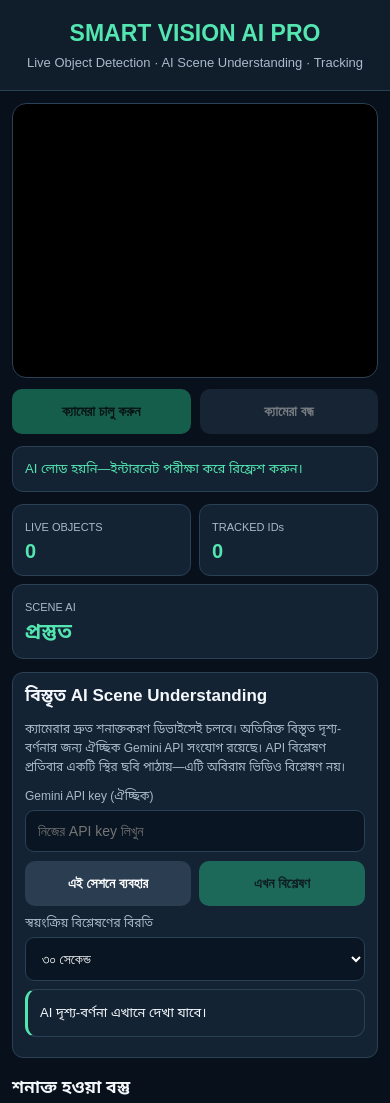
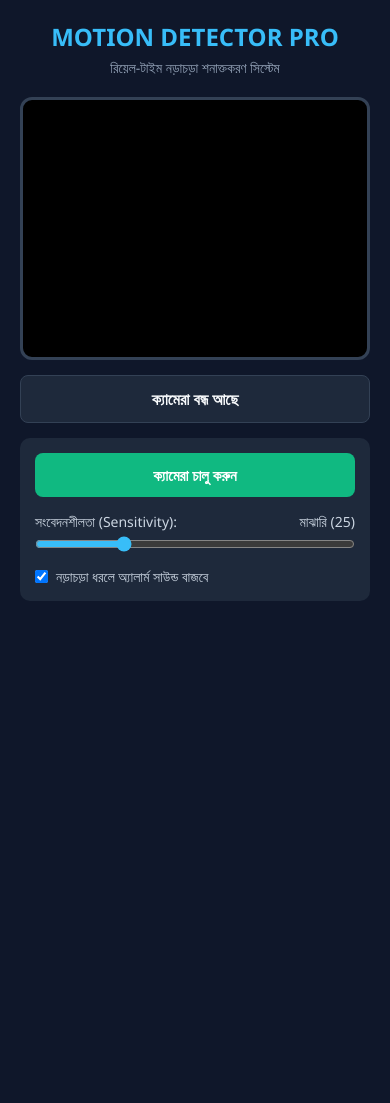
Before and after one commit to yasinfo725/Hi, a plain HTML site: page index.html in a window 390 px wide. Shown: the top 1103 px of the page. After the commit the page ends 844 px from the top, so only its background shows below. Drawn offline with Linux system fonts and the light colour scheme.

Commit message:
Update index.html

```diff
--- a/index.html
+++ b/index.html
@@ -1,79 +1,344 @@
-<!doctype html>
+<!DOCTYPE html>
 <html lang="bn">
 <head>
-<meta charset="utf-8">
-<meta name="viewport" content="width=device-width,initial-scale=1">
-<meta name="theme-color" content="#08111b">
-<title>Smart Vision AI Pro</title>
-<style>
-*{box-sizing:border-box}body{margin:0;background:#08111b;color:#f4f8fc;font-family:Arial,"Noto Sans Bengali",sans-serif}
-header{text-align:center;padding:20px 12px;background:#101d2b;border-bottom:1px solid #2a4054}
-h1{margin:0;color:#53e6b0;font-size:26px}header p{color:#a8bacb;font-size:13px;margin:8px 0 0}
-main{max-width:780px;margin:auto;padding:12px}.camera{position:relative;aspect-ratio:4/3;background:#000;border:1px solid #2a4054;border-radius:14px;overflow:hidden}
-video,canvas{position:absolute;inset:0;width:100%;height:100%;object-fit:cover}canvas{pointer-events:none}
-.actions{display:grid;grid-template-columns:1fr 1fr;gap:9px;margin:11px 0}
-button{border:0;border-radius:10px;padding:13px 8px;background:#27bd88;color:#061710;font-weight:bold;font-size:14px;min-height:45px}
-button.alt{background:#2a3d51;color:white}button:disabled{opacity:.45}
-.status,.panel,.stat,.item{background:#142333;border:1px solid #2a4054;border-radius:11px;padding:12px}
-.status{margin:12px 0;color:#53e6b0;font-size:13px;line-height:1.55}
-.stats{display:grid;grid-template-columns:repeat(3,1fr);gap:8px}.stat small{color:#a8bacb;font-size:11px}.stat strong{display:block;color:#53e6b0;font-size:20px;margin-top:5px}
-h2{font-size:17px;margin:19px 0 9px}.panel{margin-top:13px}.muted{color:#a8bacb;font-size:12px;line-height:1.6}
-label{display:block;color:#a8bacb;font-size:12px;margin:10px 0 5px}input,select{width:100%;padding:12px;background:#091522;color:white;border:1px solid #2a4054;border-radius:9px;font-size:14px}
-.row{display:flex;gap:8px;margin-top:9px}.row>*{flex:1}.item{margin:8px 0;font-size:13px;line-height:1.65;border-left:3px solid #53e6b0}
-.pill{color:#53e6b0;background:#1b3c38;border-radius:20px;padding:2px 7px;font-size:11px}
-.warn{background:#282516;border:1px solid #51472a;color:#e6d8a8;padding:11px;border-radius:10px;font-size:12px;line-height:1.65;margin-top:12px}
-footer{text-align:center;color:#8294a7;font-size:11px;padding:18px}
-@media(max-width:430px){h1{font-size:23px}.stats{grid-template-columns:1fr 1fr}.stat:last-child{grid-column:span 2}}
-</style>
+    <meta charset="UTF-8">
+    <meta name="viewport" content="width=device-width, initial-scale=1.0">
+    <title>স্মার্ট মোশন ডিটেক্টর</title>
+    <style>
+        * {
+            box-sizing: border-box;
+            margin: 0;
+            padding: 0;
+            font-family: 'Segoe UI', Tahoma, Geneva, Verdana, sans-serif;
+        }
+        body {
+            background-color: #0f172a;
+            color: #f8fafc;
+            display: flex;
+            flex-direction: column;
+            align-items: center;
+            min-height: 100vh;
+            padding: 20px;
+        }
+        header {
+            text-align: center;
+            margin-bottom: 20px;
+        }
+        header h1 {
+            color: #38bdf8;
+            font-size: 24px;
+            margin-bottom: 5px;
+        }
+        header p {
+            color: #94a3b8;
+            font-size: 14px;
+        }
+        .camera-container {
+            position: relative;
+            width: 100%;
+            max-width: 500px;
+            border-radius: 12px;
+            overflow: hidden;
+            border: 3px solid #334155;
+            background-color: #000;
+            aspect-ratio: 4/3;
+        }
+        video, canvas {
+            position: absolute;
+            top: 0;
+            left: 0;
+            width: 100%;
+            height: 100%;
+            object-fit: cover;
+        }
+        .status-box {
+            margin-top: 15px;
+            padding: 12px 20px;
+            border-radius: 8px;
+            font-weight: bold;
+            font-size: 16px;
+            width: 100%;
+            max-width: 500px;
+            text-align: center;
+            background-color: #1e293b;
+            border: 1px solid #334155;
+            transition: all 0.2s ease;
+        }
+        .motion-detected {
+            background-color: #dc2626 !important;
+            color: #ffffff !important;
+            border-color: #f87171 !important;
+            box-shadow: 0 0 15px rgba(220, 38, 38, 0.6);
+        }
+        .controls {
+            margin-top: 15px;
+            width: 100%;
+            max-width: 500px;
+            display: flex;
+            flex-direction: column;
+            gap: 15px;
+            background-color: #1e293b;
+            padding: 15px;
+            border-radius: 10px;
+        }
+        .btn-group {
+            display: flex;
+            gap: 10px;
+        }
+        button {
+            flex: 1;
+            padding: 12px;
+            border: none;
+            border-radius: 8px;
+            font-size: 15px;
+            font-weight: bold;
+            cursor: pointer;
+            transition: opacity 0.2s;
+        }
+        button:active {
+            opacity: 0.8;
+        }
+        #startBtn {
+            background-color: #10b981;
+            color: white;
+        }
+        #stopBtn {
+            background-color: #ef4444;
+            color: white;
+            display: none;
+        }
+        .slider-container {
+            display: flex;
+            flex-direction: column;
+            gap: 5px;
+        }
+        .slider-container label {
+            font-size: 14px;
+            color: #cbd5e1;
+            display: flex;
+            justify-content: space-between;
+        }
+        input[type="range"] {
+            width: 100%;
+            accent-color: #38bdf8;
+        }
+        .checkbox-container {
+            display: flex;
+            align-items: center;
+            gap: 8px;
+            font-size: 14px;
+            color: #cbd5e1;
+        }
+    </style>
 </head>
 <body>
-<header><h1>SMART VISION AI PRO</h1><p>Live Object Detection · AI Scene Understanding · Tracking</p></header>
-<main>
-<div class="camera"><video id="video" autoplay playsinline muted></video><canvas id="canvas"></canvas></div>
-<div class="actions"><button id="start" disabled>ক্যামেরা চালু করুন</button><button id="stop" class="alt" disabled>ক্যামেরা বন্ধ</button></div>
-<div class="status" id="status">AI ইঞ্জিন লোড হচ্ছে… ইন্টারনেট চালু রাখুন।</div>
-<div class="stats">
- <div class="stat"><small>LIVE OBJECTS</small><strong id="count">0</strong></div>
- <div class="stat"><small>TRACKED IDs</small><strong id="tracks">0</strong></div>
- <div class="stat"><small>SCENE AI</small><strong id="sceneState">প্রস্তুত</strong></div>
-</div>
-<section class="panel">
- <h2 style="margin-top:0">বিস্তৃত AI Scene Understanding</h2>
- <p class="muted">ক্যামেরার দ্রুত শনাক্তকরণ ডিভাইসেই চলবে। অতিরিক্ত বিস্তৃত দৃশ্য-বর্ণনার জন্য ঐচ্ছিক Gemini API সংযোগ রয়েছে। API বিশ্লেষণ প্রতিবার একটি স্থির ছবি পাঠায়—এটি অবিরাম ভিডিও বিশ্লেষণ নয়।</p>
- <label for="key">Gemini API key (ঐচ্ছিক)</label>
- <input id="key" type="password" autocomplete="off" placeholder="নিজের API key লিখুন">
- <div class="row"><button id="apply" class="alt">এই সেশনে ব্যবহার</button><button id="analyze" disabled>এখন বিশ্লেষণ</button></div>
- <label for="interval">স্বয়ংক্রিয় বিশ্লেষণের বিরতি</label>
- <select id="interval"><option value="0">বন্ধ (ম্যানুয়াল)</option><option value="30000" selected>৩০ সেকেন্ড</option><option value="60000">৬০ সেকেন্ড</option></select>
- <div class="item" id="scene">AI দৃশ্য-বর্ণনা এখানে দেখা যাবে।</div>
-</section>
-<h2>শনাক্ত হওয়া বস্তু</h2><div id="list"><div class="item">ক্যামেরা চালু করলে ফলাফল দেখা যাবে।</div></div>
-<div class="warn"><b>জেনে রাখো:</b> এই সংস্করণে COCO-SSD দ্রুত ৮০টি পরিচিত শ্রেণির বস্তু শনাক্ত করে। Gemini ছবির দৃশ্য আরও বিস্তৃতভাবে বর্ণনা করতে পারে, কিন্তু সেটি প্রতিটি বস্তুর নির্ভুল বাউন্ডিং বক্স বা নিশ্চিত পরিচয় দিতে পারে না। সব বস্তু শতভাগ চিনতে পারে—এমন কোনো মডেল নেই। দূরত্ব আনুমানিক; নির্ভুল মাপের জন্য ক্যালিব্রেশন বা Depth Sensor দরকার। API-তে পাঠানো ছবি তৃতীয় পক্ষের সার্ভারে যায়। API key এই পেজে ব্যবহার করলে ব্রাউজারে দেখা সম্ভব; পাবলিক ওয়েবসাইটে key প্রকাশ কোরো না। API ব্যবহারে সীমা/খরচ থাকতে পারে—অজানা বিলিং চালু কোরো না।</div>
-</main>
-<footer>SMART VISION AI PRO · Balanced online-assisted mode</footer>
-<script src="https://cdn.jsdelivr.net/npm/@tensorflow/tfjs@4.17.0/dist/tf.min.js"></script>
-<script src="https://cdn.jsdelivr.net/npm/@tensorflow-models/coco-ssd@2.2.3/dist/coco-ssd.min.js"></script>
-<script>
-"use strict";
-const el=id=>document.getElementById(id),video=el("video"),canvas=el("canvas"),ctx=canvas.getContext("2d");
-let model=null,stream=null,running=false,busy=false,timer=null,sceneTimer=null,apiKey="",nextId=1,trackMap=new Map();
-const FOV=60;
-const widths={person:.45,cat:.22,dog:.30,car:1.8,bicycle:.6,motorcycle:.8,bus:2.5,truck:2.4,chair:.5,bottle:.07,cup:.09,backpack:.3,laptop:.33,book:.15,cell_phone:.08,bird:.15,horse:.6,sheep:.45,cow:.75,tv:.9,keyboard:.45,mouse:.07,umbrella:.9,banana:.18,apple:.08,train:2.8};
-const bn={person:"মানুষ",cat:"বিড়াল",dog:"কুকুর",car:"গাড়ি",bicycle:"সাইকেল",motorcycle:"মোটরসাইকেল",bus:"বাস",truck:"ট্রাক",chair:"চেয়ার",bottle:"বোতল",cup:"কাপ",backpack:"ব্যাগ",laptop:"ল্যাপটপ",book:"বই",cell_phone:"মোবাইল ফোন",bird:"পাখি",horse:"ঘোড়া",sheep:"ভেড়া",cow:"গরু",tv:"টেলিভিশন",keyboard:"কিবোর্ড",mouse:"মাউস",umbrella:"ছাতা",banana:"কলা",apple:"আপেল",train:"ট্রেন"};
-function status(t){el("status").textContent=t}
-function resize(){if(video.videoWidth){canvas.width=video.videoWidth;canvas.height=video.videoHeight}}
-function angle(cx){const half=canvas.width/2,f=half/Math.tan(FOV*Math.PI/360);return Math.atan((cx-half)/f)*180/Math.PI}
-function distance(cls,pw){if(!widths[cls]||!pw)return null;const f=(canvas.width/2)/Math.tan(FOV*Math.PI/360);return widths[cls]*f/pw}
-function overlap(a,b){const x1=Math.max(a[0],b[0]),y1=Math.max(a[1],b[1]),x2=Math.min(a[0]+a[2],b[0]+b[2]),y2=Math.min(a[1]+a[3],b[1]+b[3]),i=Math.max(0,x2-x1)*Math.max(0,y2-y1);return i/(a[2]*a[3]+b[2]*b[3]-i||1)}
-function assignIds(preds){const now=Date.now(),used=new Set();return preds.map(p=>{let id=null,best=.22;for(const [k,t] of trackMap){if(used.has(k)||t.cls!==p.class)continue;const s=overlap(t.box,p.bbox);if(s>best){best=s;id=k}}if(id===null)id=nextId++;used.add(id);trackMap.set(id,{cls:p.class,box:p.bbox,time:now});return {...p,id}}).filter(p=>true)}
-async function load(){try{if(!window.cocoSsd)throw Error("AI লাইব্রেরি লোড হয়নি");model=await cocoSsd.load({base:"lite_mobilenet_v2"});el("start").disabled=false;el("analyze").disabled=false;status("AI প্রস্তুত ✓ ক্যামেরা চালু করুন।")}catch(e){status("AI লোড হয়নি—ইন্টারনেট পরীক্ষা করে রিফ্রেশ করুন।")}}
-async function start(){if(!model)return;stop(false);try{if(!navigator.mediaDevices?.getUserMedia)throw Error("ক্যামেরার জন্য HTTPS বা localhost প্রয়োজন");stream=await navigator.mediaDevices.getUserMedia({audio:false,video:{facingMode:{ideal:"environment"},width:{ideal:960},height:{ideal:540}}});video.srcObject=stream;await video.play();resize();running=true;el("start").disabled=true;el("stop").disabled=false;status("ক্যামেরা চালু ✓ লাইভ স্ক্যান চলছে।");detect();scheduleScene()}catch(e){status("ক্যামেরা চালু হয়নি: "+e.message+"। Chrome permission Allow করুন এবং HTTPS লিংক ব্যবহার করুন।")}}
-function stop(show=true){running=false;clearTimeout(timer);clearTimeout(sceneTimer);if(stream){stream.getTracks().forEach(t=>t.stop());stream=null}video.srcObject=null;ctx.clearRect(0,0,canvas.width,canvas.height);el("start").disabled=!model;el("stop").disabled=true;el("count").textContent="0";el("tracks").textContent="0";if(show)status("ক্যামেরা বন্ধ।")}
-async function detect(){if(!running||busy||video.readyState<2){if(running)timer=setTimeout(detect,200);return}busy=true;try{const preds=await model.detect(video,25,.48);if(!running)return;resize();ctx.clearRect(0,0,canvas.width,canvas.height);const found=assignIds(preds.filter(p=>p.score>=.48));let html="";for(const p of found){const [x,y,w,h]=p.bbox,cx=x+w/2,a=angle(cx),d=distance(p.class,w),name=bn[p.class]||p.class;ctx.strokeStyle="#53e6b0";ctx.lineWidth=Math.max(2,canvas.width/450);ctx.strokeRect(x,y,w,h);const label=name+" #"+p.id+" "+Math.round(p.score*100)+"%";const fs=Math.max(14,canvas.width/58);ctx.font="bold "+fs+"px Arial";const ty=Math.max(fs+10,y);ctx.fillStyle="#087d5b";ctx.fillRect(x,ty-fs-8,ctx.measureText(label).width+12,fs+12);ctx.fillStyle="#fff";ctx.fillText(label,x+6,ty-2);html+='<div class="item"><b>'+name+'</b> <span class="pill">ID '+p.id+'</span><br><span class="muted">নির্ভরযোগ্যতা: '+(p.score*100).toFixed(1)+'%</span><br>দূরত্ব: <b>'+(d===null?"মাপ নেই":d.toFixed(2)+" মিটার (আনুমানিক)")+'</b> · কোণ: <b>'+(a>=0?"+":"")+a.toFixed(1)+'°</b></div>'}el("count").textContent=found.length;el("tracks").textContent=new Set(found.map(p=>p.id)).size;el("list").innerHTML=html||'<div class="item">কোনো বস্তু শনাক্ত হয়নি।</div>'}catch(e){console.error(e);status("ডিটেকশনে সাময়িক সমস্যা হয়েছে।")}finally{busy=false;if(running)timer=setTimeout(detect,180)}}
-el("apply").onclick=()=>{apiKey=el("key").value.trim();status(apiKey?"API key এই সেশনে ব্যবহার করা হবে।":"API key দেওয়া হয়নি।");scheduleScene()};
-async function analyze(){if(!running){el("scene").textContent="আগে ক্যামেরা চালু করুন।";return}if(!apiKey){el("scene").textContent="Gemini API key যোগ করে ‘এই সেশনে ব্যবহার’ চাপুন।";return}el("scene").textContent="ছবির দৃশ্য বিশ্লেষণ হচ্ছে…";el("sceneState").textContent="চলছে";try{const snap=document.createElement("canvas");snap.width=640;snap.height=Math.round(640*video.videoHeight/video.videoWidth);snap.getContext("2d").drawImage(video,0,0,snap.width,snap.height);const data=snap.toDataURL("image/jpeg",.65).split(",")[1];const prompt="এই ছবিতে স্পষ্টভাবে দৃশ্যমান বস্তুগুলো বাংলায় তালিকা করো। প্রতিটির অবস্থান (বাম/মাঝে/ডান), রং এবং দৃশ্যমান কাজ সংক্ষেপে বলো। নিশ্চিত নও এমন পরিচয় অনুমান কোরো না। দূরত্ব বা পরিচয় নিশ্চিত বলে দাবি কোরো না।";const res=await fetch("https://generativelanguage.googleapis.com/v1beta/models/gemini-3.5-flash-lite:generateContent",{method:"POST",headers:{"Content-Type":"application/json","x-goog-api-key":apiKey},body:JSON.stringify({contents:[{parts:[{text:prompt},{inline_data:{mime_type:"image/jpeg",data}}]}],generationConfig:{temperature:.2,maxOutputTokens:450}})});const json=await res.json();if(!res.ok)throw Error(json?.error?.message||"API request failed");el("scene").textContent=json?.candidates?.[0]?.content?.parts?.map(p=>p.text||"").join("\n")||"কোনো বর্ণনা পাওয়া যায়নি।";el("sceneState").textContent="সম্পন্ন"}catch(e){el("scene").textContent="বিশ্লেষণ ব্যর্থ: "+e.message;el("sceneState").textContent="ত্রুটি"}}
-function scheduleScene(){clearTimeout(sceneTimer);const ms=Number(el("interval").value);if(running&&apiKey&&ms>0)sceneTimer=setTimeout(async()=>{await analyze();scheduleScene()},ms)}
-el("analyze").onclick=analyze;el("interval").onchange=scheduleScene;el("start").onclick=start;el("stop").onclick=()=>stop();load();
-</script>
+
+    <header>
+        <h1>MOTION DETECTOR PRO</h1>
+        <p>রিয়েল-টাইম নড়াচড়া শনাক্তকরণ সিস্টেম</p>
+    </header>
+
+    <div class="camera-container" id="camBox">
+        <video id="video" autoplay playsinline muted></video>
+        <canvas id="overlayCanvas"></canvas>
+    </div>
+
+    <div class="status-box" id="statusBox">ক্যামেরা বন্ধ আছে</div>
+
+    <div class="controls">
+        <div class="btn-group">
+            <button id="startBtn">ক্যামেরা চালু করুন</button>
+            <button id="stopBtn">ক্যামেরা বন্ধ করুন</button>
+        </div>
+
+        <div class="slider-container">
+            <label for="sensitivity">
+                <span>সংবেদনশীলতা (Sensitivity):</span>
+                <span id="sensValue">মাঝারি (25)</span>
+            </label>
+            <!-- মান যত কম হবে, সামান্য নড়াচড়াও তত বেশি ধরবে -->
+            <input type="range" id="sensitivity" min="5" max="80" value="25">
+        </div>
+
+        <div class="checkbox-container">
+            <input type="checkbox" id="soundAlert" checked>
+            <label for="soundAlert">নড়াচড়া ধরলে অ্যালার্ম সাউন্ড বাজবে</label>
+        </div>
+    </div>
+
+    <script>
+        const video = document.getElementById('video');
+        const overlayCanvas = document.getElementById('overlayCanvas');
+        const overlayCtx = overlayCanvas.getContext('2d');
+        const statusBox = document.getElementById('statusBox');
+        const camBox = document.getElementById('camBox');
+        const startBtn = document.getElementById('startBtn');
+        const stopBtn = document.getElementById('stopBtn');
+        const sensitivitySlider = document.getElementById('sensitivity');
+        const sensValueText = document.getElementById('sensValue');
+        const soundAlertCheckbox = document.getElementById('soundAlert');
+
+        // প্রসেসিংয়ের জন্য অফ-স্ক্রিন ক্যানভাস (ছোট রেজোলিউশনে দ্রুত কাজ করার জন্য)
+        const processCanvas = document.createElement('canvas');
+        const processCtx = processCanvas.getContext('2d', { willReadFrequently: true });
+        const procWidth = 80;
+        const procHeight = 60;
+        processCanvas.width = procWidth;
+        processCanvas.height = procHeight;
+
+        let stream = null;
+        let isRunning = false;
+        let previousFrameData = null;
+        let animationId = null;
+        let audioCtx = null;
+        let lastBeepTime = 0;
+
+        // সংবেদনশীলতা স্লাইডার আপডেট
+        sensitivitySlider.addEventListener('input', (e) => {
+            const val = e.target.value;
+            let label = 'মাঝারি';
+            if (val < 18) label = 'অতি সংবেদনশীল';
+            else if (val > 45) label = 'কম সংবেদনশীল';
+            sensValueText.textContent = `${label} (${val})`;
+        });
+
+        // অ্যালার্ম বীপ সাউন্ড তৈরি (কোনো অডিও ফাইল ছাড়াই)
+        function playBeep() {
+            if (!soundAlertCheckbox.checked) return;
+            const now = Date.now();
+            if (now - lastBeepTime < 600) return; // প্রতি ০.৬ সেকেন্ড পরপর বীপ
+            lastBeepTime = now;
+
+            if (!audioCtx) {
+                audioCtx = new (window.AudioContext || window.webkitAudioContext)();
+            }
+            const oscillator = audioCtx.createOscillator();
+            const gainNode = audioCtx.createGain();
+
+            oscillator.type = 'sine';
+            oscillator.frequency.setValueAtTime(880, audioCtx.currentTime); // 880Hz টোন
+            gainNode.gain.setValueAtTime(0.1, audioCtx.currentTime);
+
+            oscillator.connect(gainNode);
+            gainNode.connect(audioCtx.destination);
+
+            oscillator.start();
+            oscillator.stop(audioCtx.currentTime + 0.15);
+        }
+
+        // ক্যামেরা চালু করা
+        startBtn.addEventListener('click', async () => {
+            try {
+                stream = await navigator.mediaDevices.getUserMedia({
+                    video: { facingMode: 'environment' }, // ফোনের পেছনের ক্যামেরা ব্যবহার করবে
+                    audio: false
+                });
+                video.srcObject = stream;
+                video.onloadedmetadata = () => {
+                    overlayCanvas.width = video.videoWidth;
+                    overlayCanvas.height = video.videoHeight;
+                    isRunning = true;
+                    previousFrameData = null;
+                    startBtn.style.display = 'none';
+                    stopBtn.style.display = 'block';
+                    statusBox.textContent = 'স্ক্যান চলছে... কোনো নড়াচড়া নেই';
+                    detectMotion();
+                };
+            } catch (err) {
+                alert('ক্যামেরা চালু করা যায়নি! পারমিশন চেক করুন।');
+                console.error(err);
+            }
+        });
+
+        // ক্যামেরা বন্ধ করা
+        stopBtn.addEventListener('click', () => {
+            isRunning = false;
+            if (animationId) cancelAnimationFrame(animationId);
+            if (stream) {
+                stream.getTracks().forEach(track => track.stop());
+            }
+            video.srcObject = null;
+            overlayCtx.clearRect(0, 0, overlayCanvas.width, overlayCanvas.height);
+            startBtn.style.display = 'block';
+            stopBtn.style.display = 'none';
+            statusBox.classList.remove('motion-detected');
+            camBox.style.borderColor = '#334155';
+            statusBox.textContent = 'ক্যামেরা বন্ধ আছে';
+        });
+
+        // মূল মোশন ডিটেকশন লজিক
+        function detectMotion() {
+            if (!isRunning) return;
+
+            processCtx.drawImage(video, 0, 0, procWidth, procHeight);
+            const currentFrame = processCtx.getImageData(0, 0, procWidth, procHeight);
+            const currentData = currentFrame.data;
+
+            overlayCtx.clearRect(0, 0, overlayCanvas.width, overlayCanvas.height);
+
+            if (previousFrameData) {
+                const threshold = parseInt(sensitivitySlider.value, 10);
+                let changedPixels = 0;
+
+                // নড়াচড়ার সীমানা (Bounding Box) নির্ণয়ের ভেরিয়েবল
+                let minX = procWidth, minY = procHeight, maxX = 0, maxY = 0;
+
+                for (let y = 0; y < procHeight; y++) {
+                    for (let x = 0; x < procWidth; x++) {
+                        const i = (y * procWidth + x) * 4;
+
+                        // RGB কালারের পার্থক্য হিসাব করা
+                        const rDiff = Math.abs(currentData[i] - previousFrameData[i]);
+                        const gDiff = Math.abs(currentData[i + 1] - previousFrameData[i + 1]);
+                        const bDiff = Math.abs(currentData[i + 2] - previousFrameData[i + 2]);
+
+                        const avgDiff = (rDiff + gDiff + bDiff) / 3;
+
+                        if (avgDiff > threshold) {
+                            changedPixels++;
+                            if (x < minX) minX = x;
+                            if (x > maxX) maxX = x;
+                            if (y < minY) minY = y;
+                            if (y > maxY) maxY = y;
+                        }
+                    }
+                }
+
+                // ন্যূনতম ১৫টি পিক্সেল পরিবর্তন হলে নড়াচড়া হিসেবে ধরা হবে (নয়েজ এড়াতে)
+                if (changedPixels > 15) {
+                    statusBox.textContent = '⚠️ সতর্কতা: নড়াচড়া শনাক্ত হয়েছে!';
+                    statusBox.classList.add('motion-detected');
+                    camBox.style.borderColor = '#ef4444';
+                    playBeep();
+
+                    // নড়াচড়া হওয়া জায়গায় লাল বক্স আঁকা
+                    const scaleX = overlayCanvas.width / procWidth;
+                    const scaleY = overlayCanvas.height / procHeight;
+
+                    const boxX = minX * scaleX;
+                    const boxY = minY * scaleY;
+                    const boxW = (maxX - minX) * scaleX;
+                    const boxH = (maxY - minY) * scaleY;
+
+                    overlayCtx.strokeStyle = '#ef4444';
+                    overlayCtx.lineWidth = 4;
+                    overlayCtx.strokeRect(boxX, boxY, boxW, boxH);
+
+                    overlayCtx.fillStyle = '#ef4444';
+                    overlayCtx.font = 'bold 18px sans-serif';
+                    overlayCtx.fillText('MOTION', boxX, boxY > 25 ? boxY - 8 : boxY + 20);
+                } else {
+                    statusBox.textContent = 'স্ক্যান চলছে... কোনো নড়াচড়া নেই';
+                    statusBox.classList.remove('motion-detected');
+                    camBox.style.borderColor = '#10b981';
+                }
+            }
+
+            // বর্তমান ফ্রেমটি পরবর্তী ফ্রেমের সাথে তুলনার জন্য সংরক্ষণ করা
+            previousFrameData = new Uint8ClampedArray(currentData);
+
+            animationId = requestAnimationFrame(detectMotion);
+        }
+    </script>
 </body>
 </html>
```
